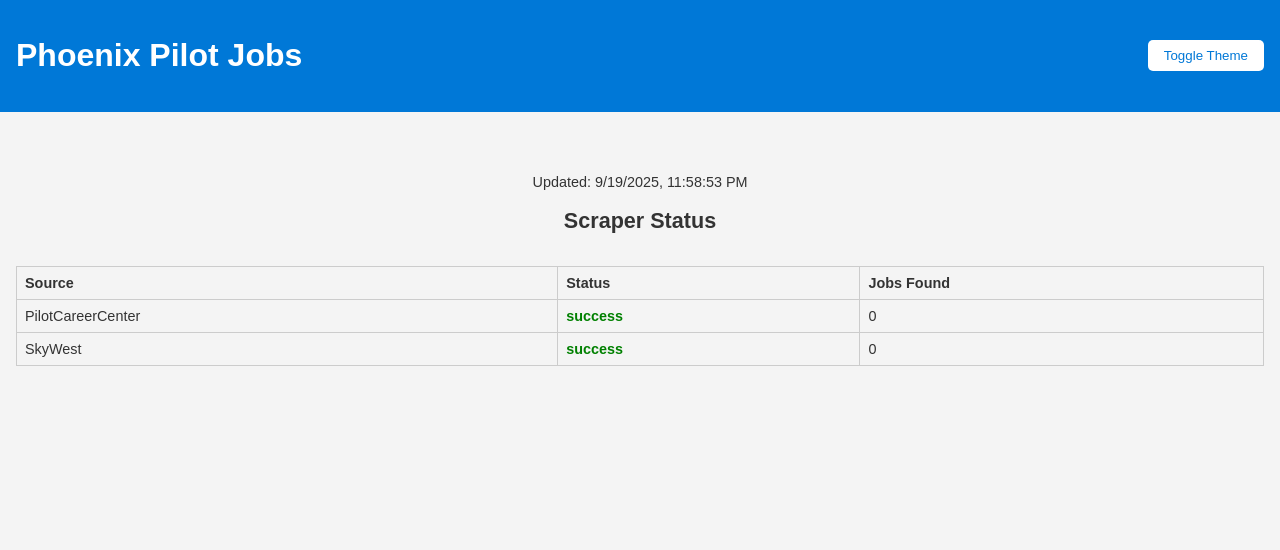
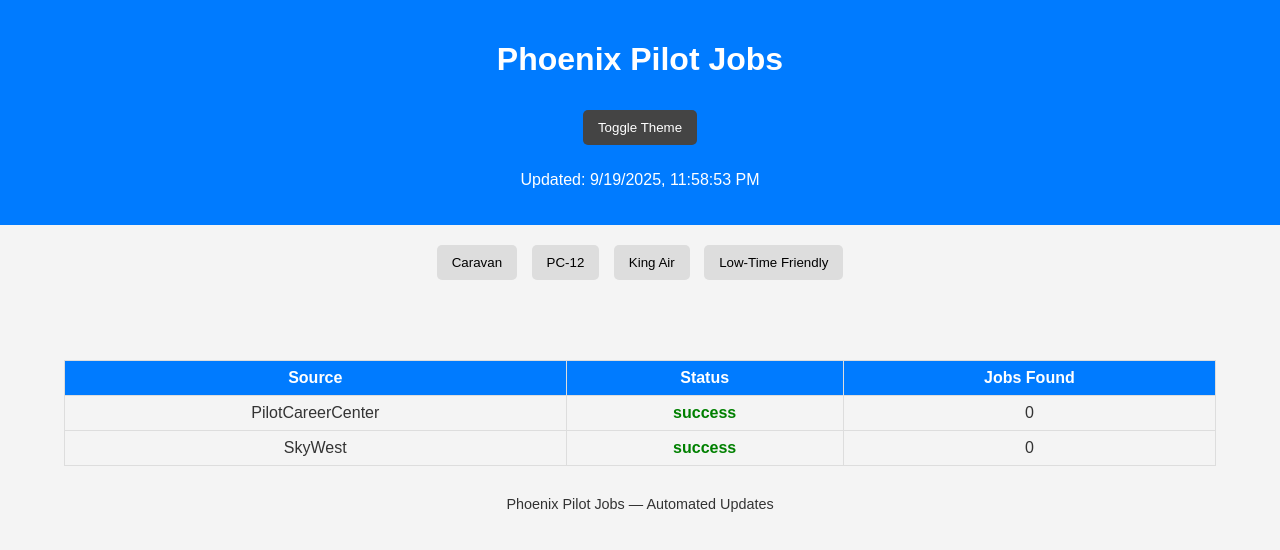
Before and after one commit to CaptainSeanG/PhxPilotJobs, a plain HTML site: page index.html in a window 1280 px wide. Drawn offline with Linux system fonts and the light colour scheme.

Commit message:
Update index.html

```diff
--- a/index.html
+++ b/index.html
@@ -2,84 +2,145 @@
 <html lang="en">
 <head>
   <meta charset="UTF-8" />
-  <meta name="viewport" content="width=device-width, initial-scale=1.0" />
+  <meta name="viewport" content="width=device-width, initial-scale=1.0"/>
   <title>Phoenix Pilot Jobs</title>
-  <link rel="stylesheet" href="style.css" />
   <style>
     body {
       font-family: Arial, sans-serif;
       margin: 0;
       padding: 0;
-      background-color: #f4f4f4;
+      background: #f4f4f4;
       color: #333;
       transition: background 0.3s, color 0.3s;
     }
+
     body.dark {
-      background-color: #121212;
-      color: #ffffff;
+      background: #121212;
+      color: #f4f4f4;
     }
+
     header {
-      display: flex;
-      justify-content: space-between;
-      align-items: center;
-      padding: 1rem;
-      background: #0078d7;
+      padding: 20px;
+      text-align: center;
+      background: #007bff;
+      color: white;
+      position: sticky;
+      top: 0;
+      z-index: 100;
+    }
+
+    header.dark {
+      background: #222;
+    }
+
+    #filters {
+      margin: 15px;
+      text-align: center;
+    }
+
+    .filter-btn {
+      margin: 5px;
+      padding: 10px 15px;
+      border: none;
+      cursor: pointer;
+      border-radius: 5px;
+      background: #ddd;
+      transition: background 0.3s;
+    }
+
+    .filter-btn.active {
+      background: #007bff;
       color: white;
     }
-    header.dark {
-      background: #1e1e1e;
-    }
+
     #theme-toggle {
-      padding: 0.5rem 1rem;
+      margin: 10px;
+      padding: 10px 15px;
+      cursor: pointer;
       border: none;
       border-radius: 5px;
-      background: white;
-      color: #0078d7;
-      cursor: pointer;
-    }
-    body.dark #theme-toggle {
-      background: #333;
+      background: #444;
       color: white;
     }
-    .container {
+
+    #jobs-container {
       display: grid;
-      grid-template-columns: repeat(auto-fit, minmax(300px, 1fr));
-      gap: 1rem;
-      padding: 1rem;
+      grid-template-columns: repeat(auto-fill, minmax(300px, 1fr));
+      gap: 15px;
+      padding: 20px;
     }
+
     .job-tile {
       background: white;
-      border-radius: 10px;
-      padding: 1rem;
-      box-shadow: 0 2px 4px rgba(0,0,0,0.1);
+      padding: 15px;
+      border-radius: 8px;
+      box-shadow: 0 2px 5px rgba(0,0,0,0.1);
       transition: background 0.3s, color 0.3s;
+      position: relative;
     }
+
     body.dark .job-tile {
       background: #1e1e1e;
+      color: #f4f4f4;
+    }
+
+    .job-tile h3 {
+      margin-top: 0;
+    }
+
+    .job-tile a {
+      color: #007bff;
+      text-decoration: none;
+    }
+
+    .job-tile a:hover {
+      text-decoration: underline;
+    }
+
+    .low-time-badge {
+      background: green;
+      color: white;
+      font-size: 0.8rem;
+      font-weight: bold;
+      padding: 4px 8px;
+      border-radius: 5px;
+      position: absolute;
+      top: 10px;
+      right: 10px;
+    }
+
+    #scraper-status {
+      margin: 20px auto;
+      width: 90%;
+      border-collapse: collapse;
+    }
+
+    #scraper-status th, #scraper-status td {
+      border: 1px solid #ddd;
+      padding: 8px;
+      text-align: center;
+    }
+
+    #scraper-status th {
+      background: #007bff;
       color: white;
     }
-    footer {
-      padding: 1rem;
-      text-align: center;
-      font-size: 0.9rem;
-    }
-    .status-table {
-      margin-top: 2rem;
-      border-collapse: collapse;
-      width: 100%;
-    }
-    .status-table th, .status-table td {
-      border: 1px solid #ccc;
-      padding: 0.5rem;
-      text-align: left;
-    }
+
     .status-success {
       color: green;
       font-weight: bold;
     }
+
     .status-fail {
       color: red;
       font-weight: bold;
+    }
+
+    footer {
+      text-align: center;
+      padding: 10px;
+      font-size: 0.9rem;
+      margin-top: 20px;
     }
   </style>
 </head>
@@ -87,21 +148,36 @@
   <header>
     <h1>Phoenix Pilot Jobs</h1>
     <button id="theme-toggle">Toggle Theme</button>
+    <p id="last-updated">Updated: …</p>
   </header>
 
-  <main>
-    <div class="container" id="jobs-container"></div>
-    <footer>
-      <p id="last-updated">Updated: loading…</p>
-      <h2>Scraper Status</h2>
-      <table class="status-table" id="scraper-status">
-        <thead>
-          <tr><th>Source</th><th>Status</th><th>Jobs Found</th></tr>
-        </thead>
-        <tbody></tbody>
-      </table>
-    </footer>
-  </main>
+  <div id="filters">
+    <button class="filter-btn" data-filter="Caravan">Caravan</button>
+    <button class="filter-btn" data-filter="PC-12">PC-12</button>
+    <button class="filter-btn" data-filter="King Air">King Air</button>
+    <button class="filter-btn" data-filter="LowTime">Low-Time Friendly</button>
+  </div>
+
+  <div id="jobs-container">
+    <!-- Jobs will be loaded here -->
+  </div>
+
+  <table id="scraper-status">
+    <thead>
+      <tr>
+        <th>Source</th>
+        <th>Status</th>
+        <th>Jobs Found</th>
+      </tr>
+    </thead>
+    <tbody>
+      <!-- Populated by script.js -->
+    </tbody>
+  </table>
+
+  <footer>
+    Phoenix Pilot Jobs — Automated Updates
+  </footer>
 
   <script src="script.js"></script>
 </body>
```
